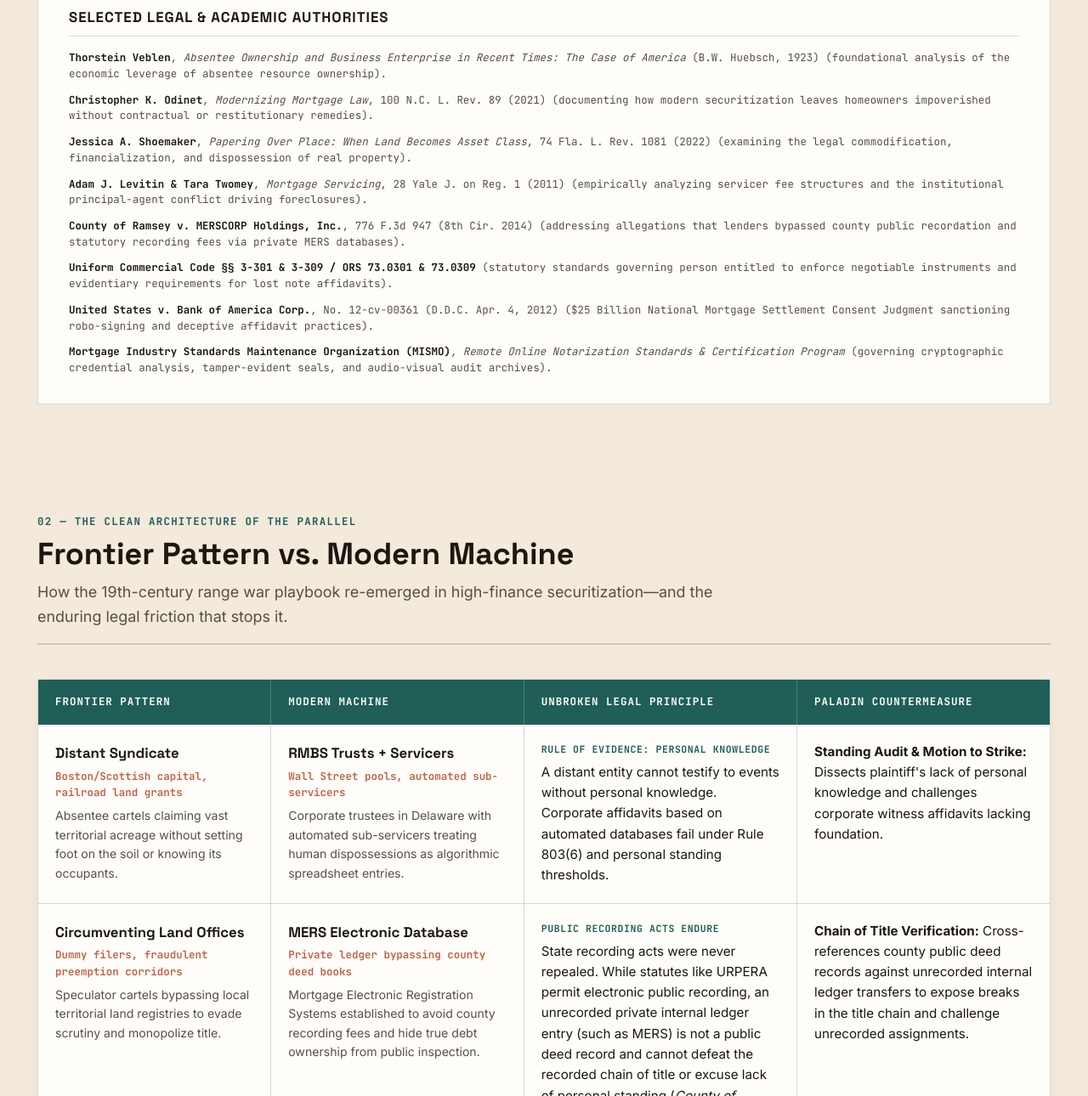
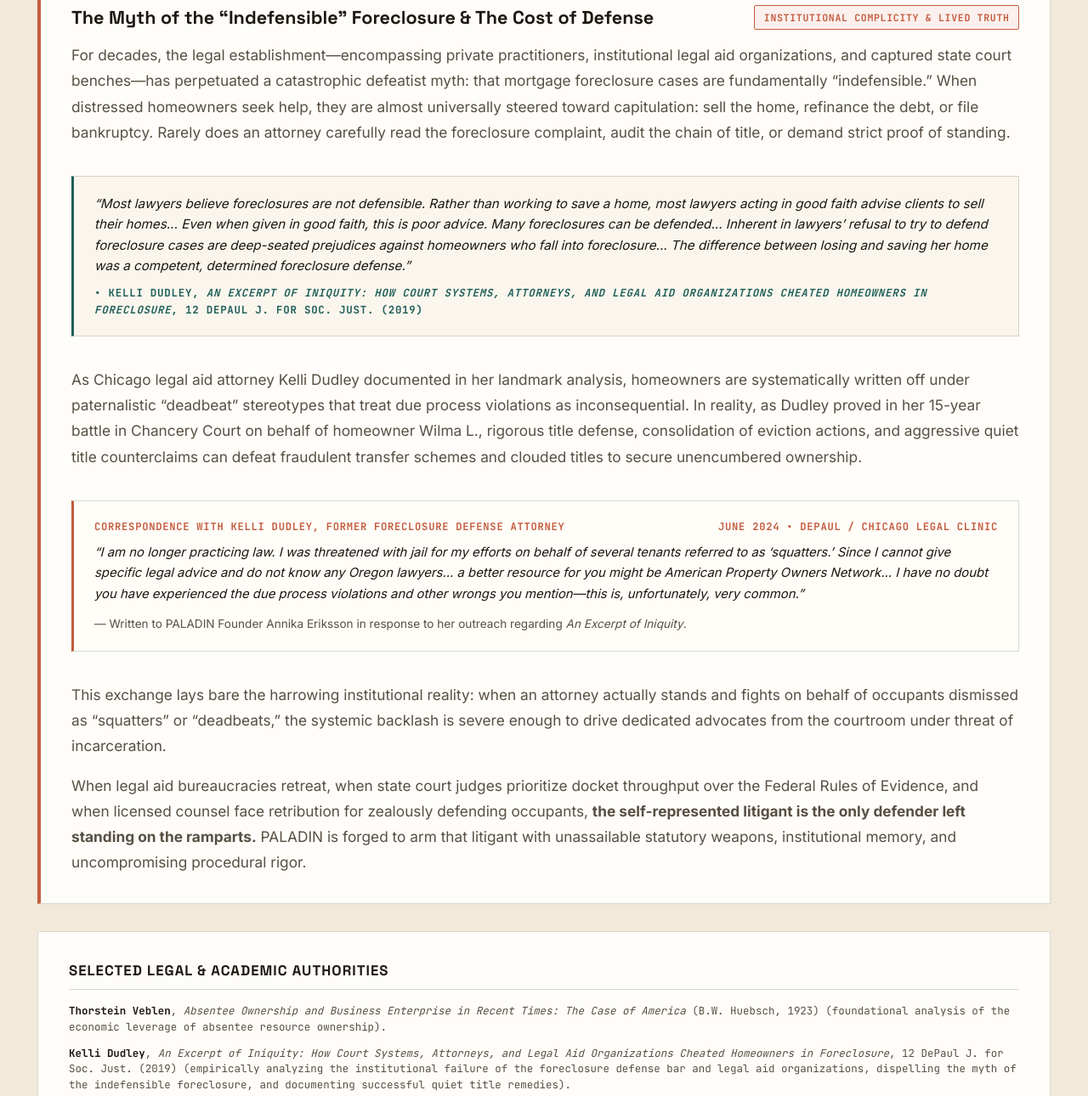
Before and after one commit to Executive-Function-OS/executivefunctionos.com, a website: page paladin.html in a window 1280 px wide. Shown: the part 4315-5605 px from the top of the page at 85% size. Drawn offline with Linux system fonts and the light colour scheme; a web font is replaced by a local one.

Commit message:
feat(paladin): infuse Kelli Dudley scholarship, Wilma L. quiet title victory, and June 2024 correspondence into manifesto

```diff
--- a/paladin.html
+++ b/paladin.html
@@ -472,6 +472,28 @@
       letter-spacing: 0.06em;
       margin-top: 0.6rem;
       display: block;
+    }
+
+    .manifesto-correspondence {
+      background: #FFFDF8;
+      border: 1px solid var(--paladin-rule);
+      border-left: 3px solid var(--paladin-terracotta);
+      padding: 1.25rem 1.5rem;
+      margin: 1.25rem 0;
+      font-size: 0.93rem;
+      line-height: 1.65;
+    }
+
+    .correspondence-header {
+      font-family: var(--font-technical);
+      font-size: 0.76rem;
+      font-weight: 700;
+      color: var(--paladin-terracotta);
+      text-transform: uppercase;
+      letter-spacing: 0.06em;
+      margin-bottom: 0.5rem;
+      display: flex;
+      justify-content: space-between;
     }
 
     .authorities-block {
@@ -1123,12 +1145,62 @@
         </div>
       </div>
 
+      <!-- Subpanel 4: The Myth of the "Indefensible" Foreclosure & The Cost of Defense -->
+      <div class="manifesto-subpanel" style="border-left-color: var(--paladin-terracotta);">
+        <div class="manifesto-subpanel-title">
+          <span>The Myth of the &ldquo;Indefensible&rdquo; Foreclosure &amp; The Cost of Defense</span>
+          <span class="p-badge p-badge-terracotta">INSTITUTIONAL COMPLICITY &amp; LIVED TRUTH</span>
+        </div>
+        <div class="manifesto-body">
+          <p>
+            For decades, the legal establishment—encompassing private practitioners, institutional legal aid organizations, and captured state court benches—has perpetuated a catastrophic defeatist myth: that mortgage foreclosure cases are fundamentally &ldquo;indefensible.&rdquo; When distressed homeowners seek help, they are almost universally steered toward capitulation: sell the home, refinance the debt, or file bankruptcy. Rarely does an attorney carefully read the foreclosure complaint, audit the chain of title, or demand strict proof of standing.
+          </p>
+
+          <div class="manifesto-scholarship">
+            <p style="font-style:italic; color:var(--paladin-ink);">
+              &ldquo;Most lawyers believe foreclosures are not defensible. Rather than working to save a home, most lawyers acting in good faith advise clients to sell their homes... Even when given in good faith, this is poor advice. Many foreclosures can be defended... Inherent in lawyers&rsquo; refusal to try to defend foreclosure cases are deep-seated prejudices against homeowners who fall into foreclosure... The difference between losing and saving her home was a competent, determined foreclosure defense.&rdquo;
+            </p>
+            <span class="scholar-attribution">
+              &bull; Kelli Dudley, <em>An Excerpt of Iniquity: How Court Systems, Attorneys, and Legal Aid Organizations Cheated Homeowners in Foreclosure</em>, 12 DePaul J. for Soc. Just. (2019)
+            </span>
+          </div>
+
+          <p>
+            As Chicago legal aid attorney Kelli Dudley documented in her landmark analysis, homeowners are systematically written off under paternalistic &ldquo;deadbeat&rdquo; stereotypes that treat due process violations as inconsequential. In reality, as Dudley proved in her 15-year battle in Chancery Court on behalf of homeowner Wilma L., rigorous title defense, consolidation of eviction actions, and aggressive quiet title counterclaims can defeat fraudulent transfer schemes and clouded titles to secure unencumbered ownership.
+          </p>
+
+          <!-- The Personal Correspondence Callout -->
+          <div class="manifesto-correspondence">
+            <div class="correspondence-header">
+              <span>Correspondence with Kelli Dudley, Former Foreclosure Defense Attorney</span>
+              <span>June 2024 &bull; DePaul / Chicago Legal Clinic</span>
+            </div>
+            <p style="font-style:italic; color:var(--paladin-ink); margin-bottom:0.75rem;">
+              &ldquo;I am no longer practicing law. I was threatened with jail for my efforts on behalf of several tenants referred to as &lsquo;squatters.&rsquo; Since I cannot give specific legal advice and do not know any Oregon lawyers... a better resource for you might be American Property Owners Network... I have no doubt you have experienced the due process violations and other wrongs you mention&mdash;this is, unfortunately, very common.&rdquo;
+            </p>
+            <p style="font-size:0.85rem; color:var(--paladin-ink-muted); margin-bottom:0;">
+              &mdash; Written to PALADIN Founder Annika Eriksson in response to her outreach regarding <em>An Excerpt of Iniquity</em>.
+            </p>
+          </div>
+
+          <p>
+            This exchange lays bare the harrowing institutional reality: when an attorney actually stands and fights on behalf of occupants dismissed as &ldquo;squatters&rdquo; or &ldquo;deadbeats,&rdquo; the systemic backlash is severe enough to drive dedicated advocates from the courtroom under threat of incarceration.
+          </p>
+          <p>
+            When legal aid bureaucracies retreat, when state court judges prioritize docket throughput over the Federal Rules of Evidence, and when licensed counsel face retribution for zealously defending occupants, <strong>the self-represented litigant is the only defender left standing on the ramparts.</strong> PALADIN is forged to arm that litigant with unassailable statutory weapons, institutional memory, and uncompromising procedural rigor.
+          </p>
+        </div>
+      </div>
+
       <!-- Selected Authorities & References Block -->
       <div class="authorities-block">
         <div class="authorities-title">Selected Legal &amp; Academic Authorities</div>
         <ul class="authorities-list">
           <li>
             <strong>Thorstein Veblen</strong>, <em>Absentee Ownership and Business Enterprise in Recent Times: The Case of America</em> (B.W. Huebsch, 1923) (foundational analysis of the economic leverage of absentee resource ownership).
+          </li>
+          <li>
+            <strong>Kelli Dudley</strong>, <em>An Excerpt of Iniquity: How Court Systems, Attorneys, and Legal Aid Organizations Cheated Homeowners in Foreclosure</em>, 12 DePaul J. for Soc. Just. (2019) (empirically analyzing the institutional failure of the foreclosure defense bar and legal aid organizations, dispelling the myth of the indefensible foreclosure, and documenting successful quiet title remedies).
           </li>
           <li>
             <strong>Christopher K. Odinet</strong>, <em>Modernizing Mortgage Law</em>, 100 N.C. L. Rev. 89 (2021) (documenting how modern securitization leaves homeowners impoverished without contractual or restitutionary remedies).
```
Also changed, not shown: 1 other file.
